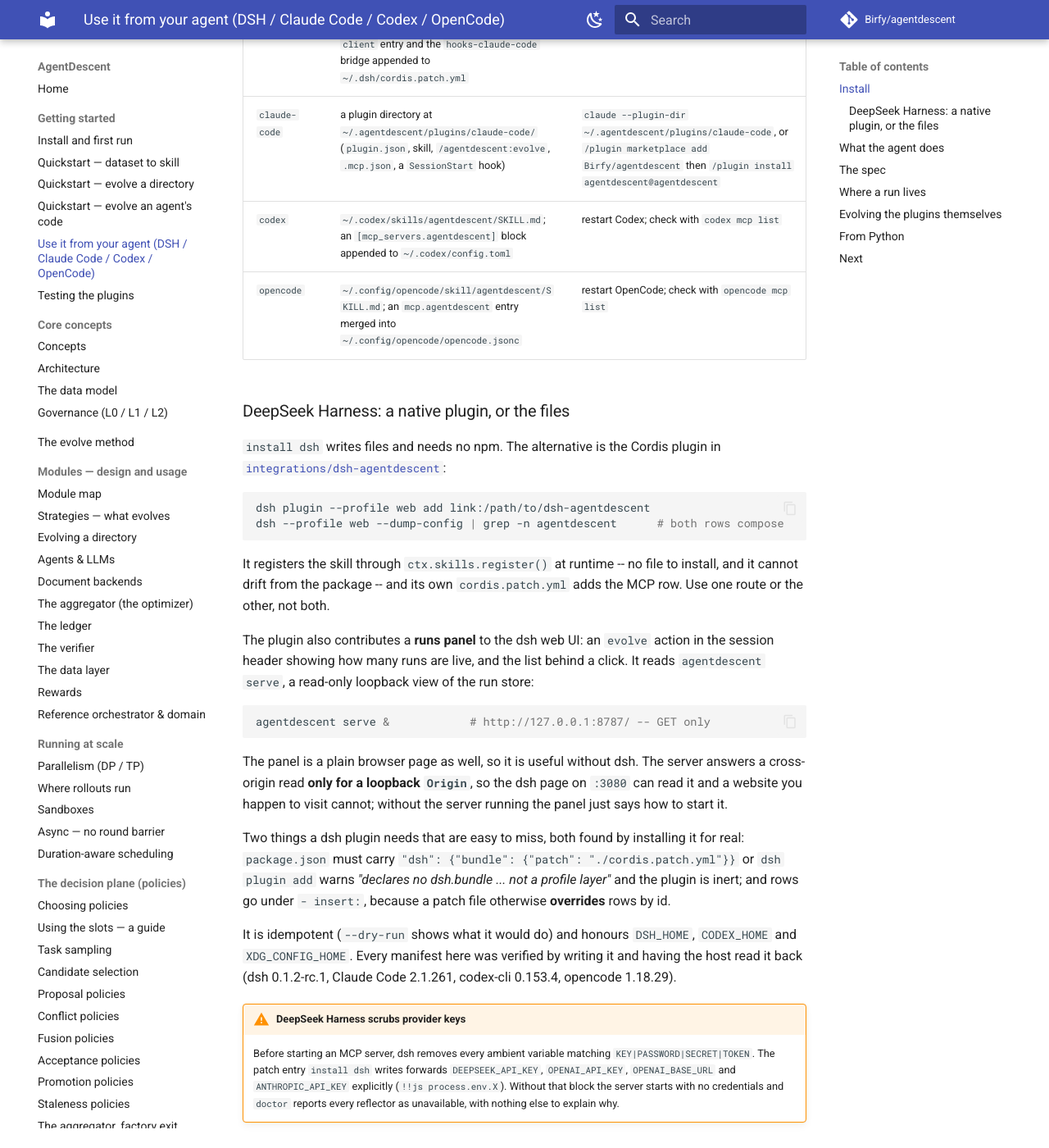
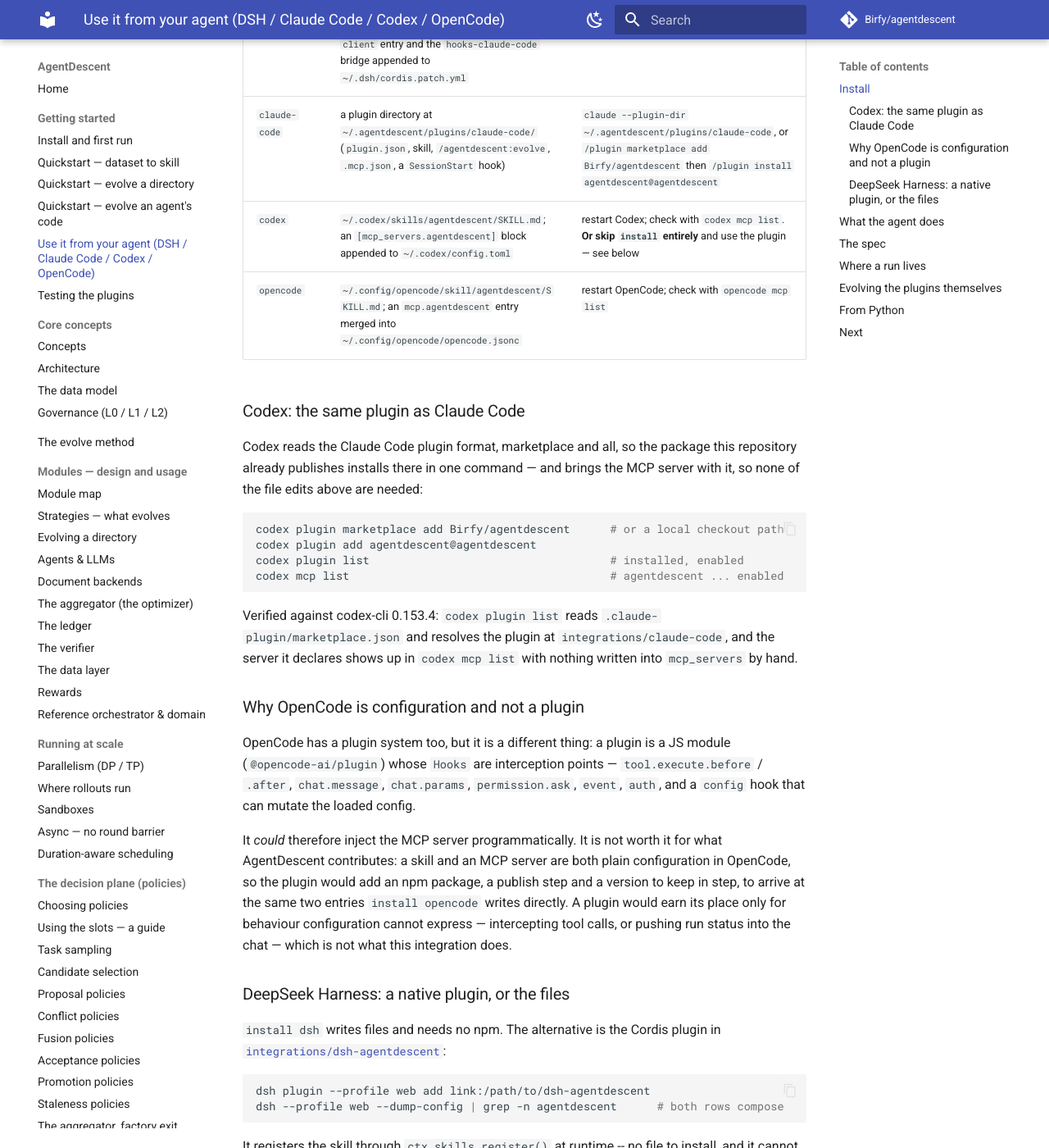
Before and after one commit to Birfy/agentdescent, an MkDocs documentation site: the page built from docs/plugins.md, in a window 1280 px wide and 1400 px high, scrolled down 673 px. Shown: the whole window at 82% size. Built offline with MkDocs 1.6.1 and Material for MkDocs 9.7.7, drawn with Linux system fonts in a browser that asks for light colours; comment, search, counter and statistics services are not loaded.

Commit message:
Codex installs the plugin, not just the MCP entry; say why OpenCode does not
Both hosts turned out to have plugin systems the earlier work ignored, and
they are not the same kind of thing.

Codex reads the Claude Code plugin format and marketplace. Pointing it at
this repository resolves `.claude-plugin/marketplace.json`, lists the plugin
at `integrations/claude-code`, installs it, and the MCP server it declares
shows up in `codex mcp list` with nothing written into `mcp_servers` -- so
the file route `install codex` writes is the alternative, not the only way.
The installer now prints the one-command route and a test pins the whole
sequence (skipped without the CLI). Note `codex doctor` still says "no MCP
servers configured" for a plugin-provided server; it counts only
config.toml.

OpenCode's plugins are a JS hook API (`@opencode-ai/plugin`): tool.execute
before/after, chat.message, chat.params, permission.ask, event, auth, and a
config hook that could inject the server programmatically. It could work,
and it would buy nothing here -- a skill and an MCP server are both plain
configuration in OpenCode, so a plugin would add an npm package, a publish
step and a version to keep in step to arrive at the same two entries.
Documented with the hook list, so the choice is checkable rather than
asserted.

Co-Authored-By: Claude Opus 5 <noreply@anthropic.com>
Claude-Session: https://claude.ai/code/session_01DAK7tHAicY9htv1jMDKwjP

````diff
--- a/docs/plugins.md
+++ b/docs/plugins.md
@@ -23,8 +23,42 @@ agentdescent install dsh               # or: claude-code, codex, opencode
 |---|---|---|
 | `dsh` | `~/.dsh/skills/agentdescent/SKILL.md` + `hooks.json`; an `@deepseek-ai/dsh-mcp-client` entry and the `hooks-claude-code` bridge appended to `~/.dsh/cordis.patch.yml` | restart `dsh`; check with `dsh --profile web --dump-config \| grep agentdescent` |
 | `claude-code` | a plugin directory at `~/.agentdescent/plugins/claude-code/` (`plugin.json`, skill, `/agentdescent:evolve`, `.mcp.json`, a `SessionStart` hook) | `claude --plugin-dir ~/.agentdescent/plugins/claude-code`, or `/plugin marketplace add Birfy/agentdescent` then `/plugin install agentdescent@agentdescent` |
-| `codex` | `~/.codex/skills/agentdescent/SKILL.md`; an `[mcp_servers.agentdescent]` block appended to `~/.codex/config.toml` | restart Codex; check with `codex mcp list` |
+| `codex` | `~/.codex/skills/agentdescent/SKILL.md`; an `[mcp_servers.agentdescent]` block appended to `~/.codex/config.toml` | restart Codex; check with `codex mcp list`. **Or skip `install` entirely** and use the plugin — see below |
 | `opencode` | `~/.config/opencode/skill/agentdescent/SKILL.md`; an `mcp.agentdescent` entry merged into `~/.config/opencode/opencode.jsonc` | restart OpenCode; check with `opencode mcp list` |
+
+### Codex: the same plugin as Claude Code
+
+Codex reads the Claude Code plugin format, marketplace and all, so the package
+this repository already publishes installs there in one command — and brings
+the MCP server with it, so none of the file edits above are needed:
+
+```bash
+codex plugin marketplace add Birfy/agentdescent      # or a local checkout path
+codex plugin add agentdescent@agentdescent
+codex plugin list                                    # installed, enabled
+codex mcp list                                       # agentdescent ... enabled
+```
+
+Verified against codex-cli 0.153.4: `codex plugin list` reads
+`.claude-plugin/marketplace.json` and resolves the plugin at
+`integrations/claude-code`, and the server it declares shows up in
+`codex mcp list` with nothing written into `mcp_servers` by hand.
+
+### Why OpenCode is configuration and not a plugin
+
+OpenCode has a plugin system too, but it is a different thing: a plugin is a JS
+module (`@opencode-ai/plugin`) whose `Hooks` are interception points —
+`tool.execute.before` / `.after`, `chat.message`, `chat.params`,
+`permission.ask`, `event`, `auth`, and a `config` hook that can mutate the
+loaded config.
+
+It *could* therefore inject the MCP server programmatically. It is not worth it
+for what AgentDescent contributes: a skill and an MCP server are both plain
+configuration in OpenCode, so the plugin would add an npm package, a publish
+step and a version to keep in step, to arrive at the same two entries
+`install opencode` writes directly. A plugin would earn its place only for
+behaviour configuration cannot express — intercepting tool calls, or pushing
+run status into the chat — which is not what this integration does.
 
 ### DeepSeek Harness: a native plugin, or the files
 
--- a/docs/testing-the-plugins.md
+++ b/docs/testing-the-plugins.md
@@ -146,10 +146,26 @@ inert; it needs `"dsh": {"bundle": {"patch": "./cordis.patch.yml"}}`.
 
 ### Codex
 
+Two routes. The plugin is one command and brings the MCP server with it; Codex
+reads the same plugin format and marketplace as Claude Code:
+
+```bash
+codex plugin marketplace add /path/to/agentdescent   # or Birfy/agentdescent
+codex plugin add agentdescent@agentdescent
+codex plugin list                 # agentdescent@agentdescent  installed, enabled
+codex mcp list                    # agentdescent ... enabled
+```
+
+Or the file route, which needs no marketplace:
+
 ```bash
 agentdescent install codex
 codex mcp list                    # agentdescent ... enabled
 ```
+
+`codex doctor` reports "no MCP servers configured" even when a plugin-provided
+server is live — it counts only `mcp_servers` in `config.toml`. Trust
+`codex mcp list`.
 
 ### OpenCode
 
````
Also changed, not shown: CHANGELOG.md (+10 -0 lines), 2 other files.
